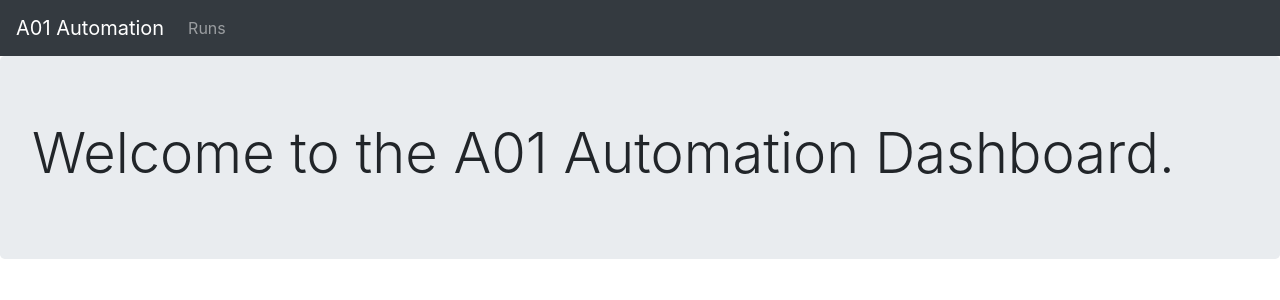
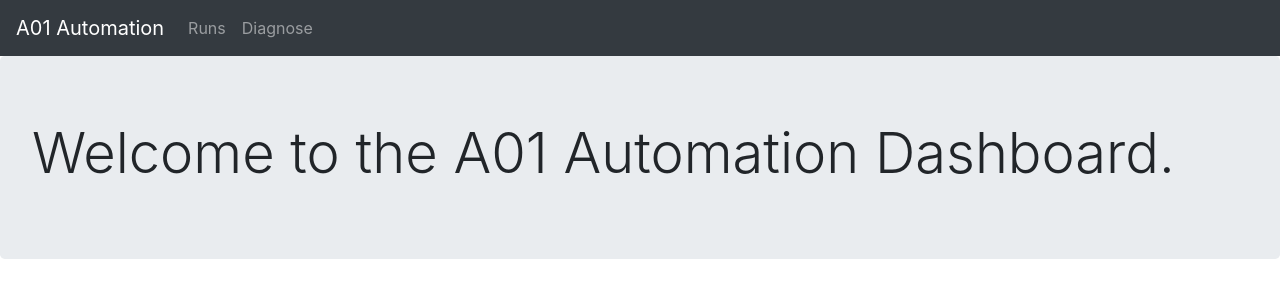
Before and after one commit to Azure/adx-automation-monitor, a Flask app: page / in a window 1280 px wide. Shown: the top 300 px of the page. Run offline with Flask 2, Linux system fonts and the light colour scheme; the visitor is signed in with stand-in values (Sample User, id 1); some libraries are stand-ins or nearby versions.

Commit message:
Rename help page to diagnose page

```diff
--- a/app/app/main.py
+++ b/app/app/main.py
@@ -133,15 +133,15 @@ def task(task_id: int):
     return render_template('task.html', task=this_task, record=rec, log=log)
 
 
-@app.route('/help', methods=['GET'])
-def help_page():
+@app.route('/diagnose', methods=['GET'])
+def diagnose():
     try:
         with open(os.path.join(app.root_path, 'app_version')) as fq:
             app_version = fq.read()
     except (OSError, IOError):
         app_version = 'Unknown'
 
-    return render_template('help.html', data={"App Version": app_version})
+    return render_template('diagnose.html', data={"App Version": app_version})
 
 
 @app.route('/profile', methods=['GET'])
--- a/app/app/templates/help.html
+++ b/app/app/templates/diagnose.html
@@ -4,7 +4,7 @@
         <div class="container">
             <div class="row">
                 <div class="col">
-                    <h1 class="display-1">Help</h1>
+                    <h1 class="display-1">Diagnose</h1>
                 </div>
             </div>
         </div>
--- a/app/app/templates/layout.html
+++ b/app/app/templates/layout.html
@@ -20,6 +20,9 @@
         <ul class="navbar-nav mr-auto">
             <li class="nav-item">
                 <a class="nav-link" href="{{ url_for('runs') }}">Runs</a>
+            </li>
+            <li class="nav-item">
+                <a class="nav-link" href="{{ url_for('diagnose') }}">Diagnose</a>
             </li>
         </ul>
         <ul class="navbar-nav">
```
